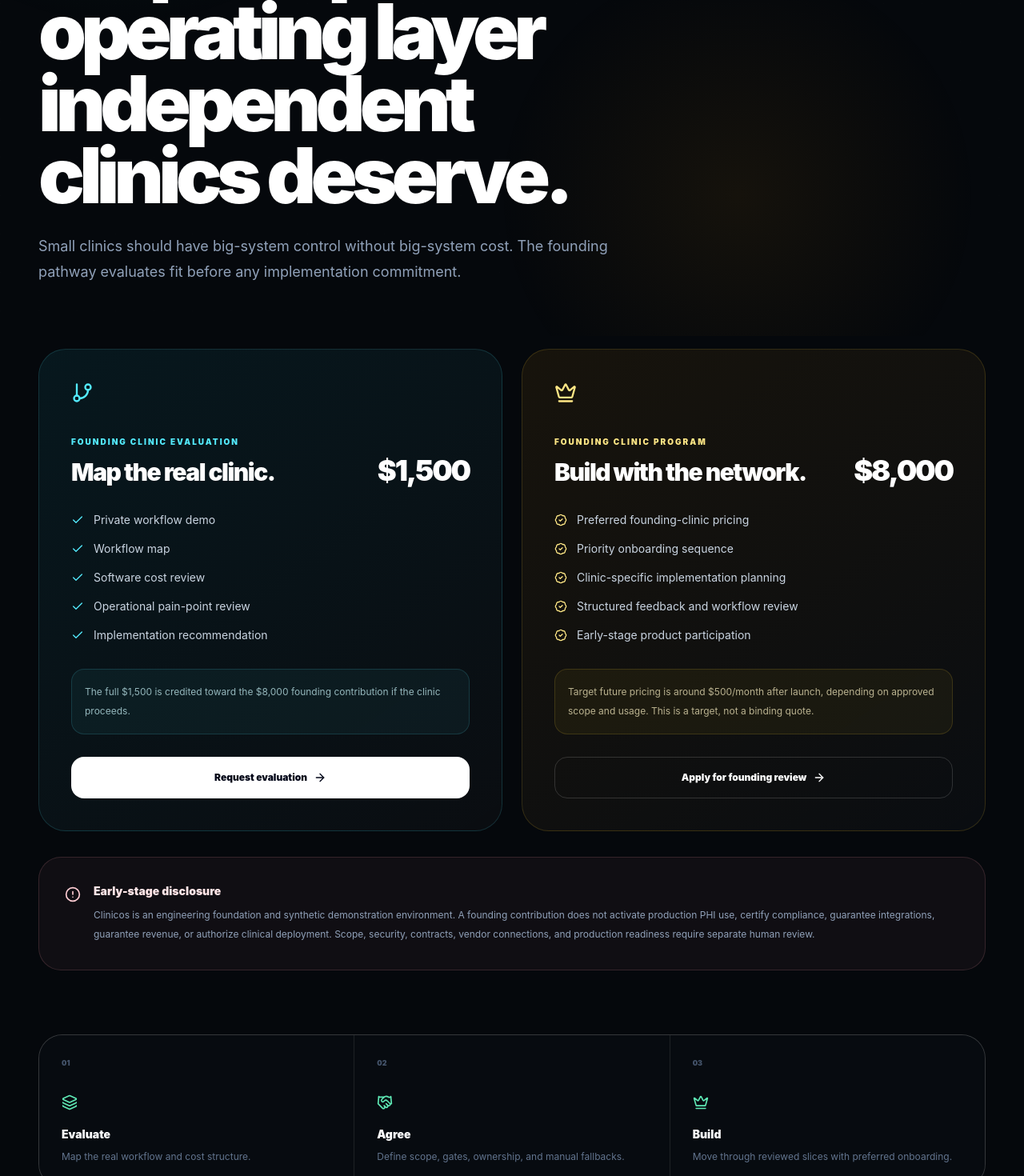
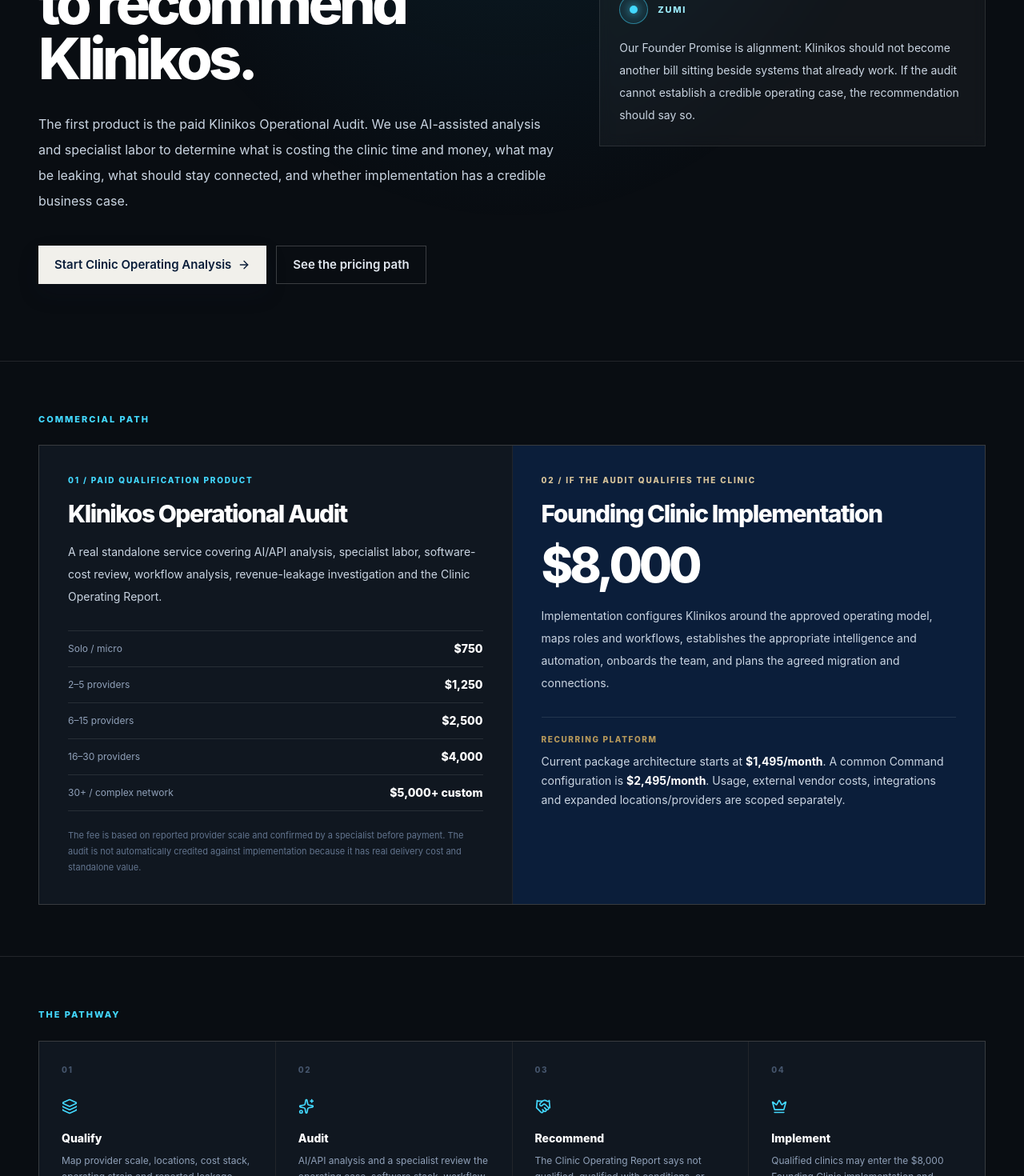
Before and after one commit to jcamacho611/Clinicos-by-Zumi, a Next.js app: page /founding-clinic in a window 1280 px wide. Shown: the part 380-1850 px from the top of the page at 80% size. Built offline with nearby package versions, Linux system fonts and the light colour scheme.

Commit message:
design: restore Claude founding journey with current pricing

```diff
--- a/src/app/founding-clinic/page.tsx
+++ b/src/app/founding-clinic/page.tsx
@@ -1,26 +1,81 @@
-import { ArrowRight, BadgeCheck, Check, CircleAlert, Crown, GitBranch, Handshake, Layers3 } from "lucide-react";
-import { CinematicReveal } from "@/components/sales/cinematic-reveal";
-import { SalesIntakeForm } from "@/components/sales/sales-intake-form";
-import { SalesSiteShell } from "@/components/sales/sales-site-shell";
-import { StatusPill } from "@/components/sales/status-pill";
+import Link from "next/link";
+import { ArrowRight, Crown, Handshake, Layers3, ShieldCheck, Sparkles } from "lucide-react";
+import { Button } from "@/components/ui/button";
+import { HumanReviewBanner, MissionPhaseProgress, NoPHINotice, ZumiBriefingPanel, ZumiCommandShell } from "@/components/command/zumi-command-shell";
+
+export const metadata = {
+  title: "Founding Clinic Qualification — Klinikos by Zumi",
+  description: "The Klinikos pathway begins with a paid AI-assisted, specialist-reviewed Operational Audit, then offers qualified clinics an $8,000 Founding Clinic implementation.",
+};
+
+const auditTiers = [
+  ["Solo / micro", "$750"],
+  ["2–5 providers", "$1,250"],
+  ["6–15 providers", "$2,500"],
+  ["16–30 providers", "$4,000"],
+  ["30+ / complex network", "$5,000+ custom"],
+] as const;
+
+const pathway = [
+  { icon: Layers3, title: "Qualify", body: "Map provider scale, locations, cost stack, operating strain and reported leakage without collecting PHI." },
+  { icon: Sparkles, title: "Audit", body: "AI/API analysis and a specialist review the operating case, software stack, workflow and financial signals." },
+  { icon: Handshake, title: "Recommend", body: "The Clinic Operating Report says not qualified, qualified with conditions, or Founding Clinic qualified." },
+  { icon: Crown, title: "Implement", body: "Qualified clinics may enter the $8,000 Founding Clinic implementation and separately scoped recurring platform relationship." },
+] as const;
 
 export default function FoundingClinicPage() {
   return (
-    <SalesSiteShell>
-      <section className="mx-auto max-w-[1500px] px-5 pb-24 pt-20 sm:px-8 lg:px-12 lg:pt-28">
-        <CinematicReveal className="max-w-5xl"><div className="flex flex-wrap gap-2"><StatusPill status="Human review required" /><StatusPill status="Requires production review" /></div><p className="mt-8 text-[10px] font-black uppercase tracking-[.24em] text-amber-200">Founding clinic pathway</p><h1 className="mt-5 text-balance text-6xl font-black leading-[.94] tracking-[-.07em] sm:text-8xl">Help shape the operating layer independent clinics deserve.</h1><p className="mt-7 max-w-3xl text-lg leading-8 text-slate-400">Small clinics should have big-system control without big-system cost. The founding pathway evaluates fit before any implementation commitment.</p></CinematicReveal>
-
-        <div className="mt-20 grid gap-6 lg:grid-cols-2">
-          <CinematicReveal className="relative overflow-hidden rounded-[34px] border border-cyan-300/15 bg-[linear-gradient(145deg,rgba(34,211,238,.08),rgba(255,255,255,.025))] p-7 sm:p-10" delay={0.08}><GitBranch className="size-7 text-cyan-300" /><div className="mt-10 flex items-end justify-between"><div><p className="text-[10px] font-black uppercase tracking-[.2em] text-cyan-300">Founding Clinic Evaluation</p><h2 className="mt-3 text-3xl font-black tracking-[-.05em]">Map the real clinic.</h2></div><p className="text-4xl font-black tracking-[-.06em]">$1,500</p></div><div className="mt-8 space-y-4">{["Private workflow demo", "Workflow map", "Software cost review", "Operational pain-point review", "Implementation recommendation"].map((item) => <p className="flex items-center gap-3 text-sm text-slate-300" key={item}><Check className="size-4 text-cyan-300" />{item}</p>)}</div><p className="mt-8 rounded-2xl border border-cyan-300/15 bg-cyan-300/[.05] p-4 text-xs leading-6 text-cyan-100/70">The full $1,500 is credited toward the $8,000 founding contribution if the clinic proceeds.</p><a className="mt-7 flex h-13 items-center justify-center gap-2 rounded-2xl bg-white text-xs font-black text-slate-950 hover:bg-cyan-200" href="#evaluation">Request evaluation <ArrowRight className="size-4" /></a></CinematicReveal>
-          <CinematicReveal className="relative overflow-hidden rounded-[34px] border border-amber-300/15 bg-[linear-gradient(145deg,rgba(245,158,11,.08),rgba(255,255,255,.025))] p-7 sm:p-10" delay={0.14}><Crown className="size-7 text-amber-200" /><div className="mt-10 flex items-end justify-between"><div><p className="text-[10px] font-black uppercase tracking-[.2em] text-amber-200">Founding Clinic Program</p><h2 className="mt-3 text-3xl font-black tracking-[-.05em]">Build with the network.</h2></div><p className="text-4xl font-black tracking-[-.06em]">$8,000</p></div><div className="mt-8 space-y-4">{["Preferred founding-clinic pricing", "Priority onboarding sequence", "Clinic-specific implementation planning", "Structured feedback and workflow review", "Early-stage product participation"].map((item) => <p className="flex items-center gap-3 text-sm text-slate-300" key={item}><BadgeCheck className="size-4 text-amber-200" />{item}</p>)}</div><p className="mt-8 rounded-2xl border border-amber-300/15 bg-amber-300/[.05] p-4 text-xs leading-6 text-amber-100/70">Target future pricing is around $500/month after launch, depending on approved scope and usage. This is a target, not a binding quote.</p><a className="mt-7 flex h-13 items-center justify-center gap-2 rounded-2xl border border-white/15 text-xs font-black hover:border-amber-200/40 hover:bg-amber-200/10" href="#evaluation">Apply for founding review <ArrowRight className="size-4" /></a></CinematicReveal>
+    <ZumiCommandShell>
+      <section aria-labelledby="founding-heading" className="border-b border-white/10">
+        <div className="mx-auto grid max-w-[1500px] gap-12 px-5 py-16 sm:px-8 lg:grid-cols-[1.15fr_.85fr] lg:items-center lg:px-12 lg:py-24">
+          <div>
+            <MissionPhaseProgress current="offer" />
+            <p className="mt-8 text-[11px] font-extrabold uppercase tracking-[.2em] text-[#b89a5b]">Founding Clinic Qualification</p>
+            <h1 className="mt-4 max-w-4xl text-balance text-5xl font-extrabold leading-[.96] tracking-[-.065em] text-white sm:text-6xl lg:text-7xl" id="founding-heading">We earn the right to recommend Klinikos.</h1>
+            <p className="mt-8 max-w-2xl text-base leading-8 text-slate-300">The first product is the paid Klinikos Operational Audit. We use AI-assisted analysis and specialist labor to determine what is costing the clinic time and money, what may be leaking, what should stay connected, and whether implementation has a credible business case.</p>
+            <div className="mt-10 flex flex-col gap-3 sm:flex-row"><Button asChild className="rounded-none bg-[#f1f0eb] text-[#0b1e3a] hover:bg-white" size="lg"><Link href="/sales">Start Clinic Operating Analysis <ArrowRight className="size-4" /></Link></Button><Button asChild className="rounded-none border border-white/20 bg-transparent text-slate-200 hover:bg-white/[.04] hover:text-white" size="lg" variant="secondary"><Link href="#pricing">See the pricing path</Link></Button></div>
+          </div>
+          <ZumiBriefingPanel active>Our Founder Promise is alignment: Klinikos should not become another bill sitting beside systems that already work. If the audit cannot establish a credible operating case, the recommendation should say so.</ZumiBriefingPanel>
         </div>
-
-        <CinematicReveal className="mt-8 flex items-start gap-4 rounded-[28px] border border-rose-300/15 bg-rose-300/[.045] p-6 sm:p-8" delay={0.18}><CircleAlert className="mt-1 size-5 shrink-0 text-rose-200" /><div><p className="text-sm font-black text-rose-100">Early-stage disclosure</p><p className="mt-2 text-xs leading-6 text-slate-400">Clinicos is an engineering foundation and synthetic demonstration environment. A founding contribution does not activate production PHI use, certify compliance, guarantee integrations, guarantee revenue, or authorize clinical deployment. Scope, security, contracts, vendor connections, and production readiness require separate human review.</p></div></CinematicReveal>
-
-        <div className="mt-20 grid gap-px overflow-hidden rounded-[30px] border border-white/10 bg-white/10 sm:grid-cols-3">{[[Layers3, "Evaluate", "Map the real workflow and cost structure."], [Handshake, "Agree", "Define scope, gates, ownership, and manual fallbacks."], [Crown, "Build", "Move through reviewed slices with preferred onboarding."]].map(([Icon, title, body], index) => <div className="bg-[#070b10] p-7" key={title as string}><p className="text-[9px] font-black text-slate-600">0{index + 1}</p><Icon className="mt-8 size-5 text-emerald-300" /><h3 className="mt-5 text-sm font-black">{title as string}</h3><p className="mt-2 text-xs leading-5 text-slate-500">{body as string}</p></div>)}</div>
       </section>
 
-      <section className="border-y border-white/[.08] bg-black/20" id="evaluation"><div className="mx-auto max-w-[1500px] px-5 py-20 sm:px-8 lg:px-12 lg:py-28"><div className="mb-10 max-w-3xl"><p className="text-[10px] font-black uppercase tracking-[.22em] text-cyan-300">Founding fit intake</p><h2 className="mt-4 text-4xl font-black tracking-[-.055em] sm:text-5xl">Start with the workflow. Earn the next step.</h2></div><SalesIntakeForm defaultOffer="founding_clinic_evaluation" /></div></section>
-    </SalesSiteShell>
+      <section className="border-b border-white/10" id="pricing">
+        <div className="mx-auto max-w-[1500px] px-5 py-16 sm:px-8 lg:px-12">
+          <p className="text-[11px] font-extrabold uppercase tracking-[.18em] text-[#43d9ff]">Commercial path</p>
+          <div className="mt-6 grid gap-px border border-white/10 bg-white/10 lg:grid-cols-2">
+            <article className="bg-[#101720] p-7 sm:p-9">
+              <p className="text-[10px] font-extrabold uppercase tracking-[.18em] text-[#43d9ff]">01 / Paid qualification product</p>
+              <h2 className="mt-4 text-3xl font-extrabold tracking-[-.05em] text-white">Klinikos Operational Audit</h2>
+              <p className="mt-4 text-sm leading-7 text-slate-300">A real standalone service covering AI/API analysis, specialist labor, software-cost review, workflow analysis, revenue-leakage investigation and the Clinic Operating Report.</p>
+              <dl className="mt-7 divide-y divide-white/10 border-y border-white/10">{auditTiers.map(([size, price]) => <div className="flex items-center justify-between gap-5 py-3" key={size}><dt className="text-[12px] text-slate-400">{size}</dt><dd className="text-sm font-extrabold text-white">{price}</dd></div>)}</dl>
+              <p className="mt-5 text-[11px] leading-5 text-slate-500">The fee is based on reported provider scale and confirmed by a specialist before payment. The audit is not automatically credited against implementation because it has real delivery cost and standalone value.</p>
+            </article>
+            <article className="bg-[#0b1e3a] p-7 sm:p-9">
+              <p className="text-[10px] font-extrabold uppercase tracking-[.18em] text-[#d9c59b]">02 / If the audit qualifies the clinic</p>
+              <h2 className="mt-4 text-3xl font-extrabold tracking-[-.05em] text-white">Founding Clinic Implementation</h2>
+              <p className="mt-4 text-6xl font-extrabold tracking-[-.07em] text-white">$8,000</p>
+              <p className="mt-5 text-sm leading-7 text-slate-300">Implementation configures Klinikos around the approved operating model, maps roles and workflows, establishes the appropriate intelligence and automation, onboards the team, and plans the agreed migration and connections.</p>
+              <div className="mt-7 border-t border-white/10 pt-5"><p className="text-[10px] font-extrabold uppercase tracking-[.16em] text-[#b89a5b]">Recurring platform</p><p className="mt-2 text-sm leading-6 text-slate-300">Current package architecture starts at <strong className="text-white">$1,495/month</strong>. A common Command configuration is <strong className="text-white">$2,495/month</strong>. Usage, external vendor costs, integrations and expanded locations/providers are scoped separately.</p></div>
+            </article>
+          </div>
+        </div>
+      </section>
+
+      <section className="border-b border-white/10">
+        <div className="mx-auto max-w-[1500px] px-5 py-16 sm:px-8 lg:px-12">
+          <p className="text-[11px] font-extrabold uppercase tracking-[.18em] text-[#43d9ff]">The pathway</p>
+          <ol className="mt-6 grid gap-px border border-white/10 bg-white/10 md:grid-cols-2 xl:grid-cols-4">{pathway.map((step, index) => <li className="bg-[#101720] p-7" key={step.title}><p className="text-[10px] font-extrabold tracking-[.16em] text-slate-600">0{index + 1}</p><step.icon aria-hidden="true" className="mt-7 size-5 text-[#43d9ff]" /><h3 className="mt-5 text-sm font-extrabold text-white">{step.title}</h3><p className="mt-2 text-[12px] leading-5 text-slate-400">{step.body}</p></li>)}</ol>
+        </div>
+      </section>
+
+      <section className="mx-auto max-w-[1500px] px-5 py-16 sm:px-8 lg:px-12">
+        <div className="grid gap-8 border border-[#b89a5b]/30 bg-[#b89a5b]/[.06] p-7 sm:p-10 lg:grid-cols-[.9fr_1.1fr]">
+          <div><ShieldCheck className="size-6 text-[#b89a5b]" /><p className="mt-6 text-[10px] font-extrabold uppercase tracking-[.2em] text-[#d9c59b]">The Klinikos Founder Promise</p><h2 className="mt-3 text-3xl font-extrabold tracking-[-.05em] text-white">Do not add technology without a credible reason.</h2></div>
+          <div className="space-y-4 text-sm leading-7 text-slate-300"><p>We built Klinikos from the operator side of the problem. A clinic can already be paying thousands every month for EHR, billing, scheduling, phones, coding, staffing and separate subscriptions while the owner still carries tedious administrative work after the last patient leaves.</p><p>We will not recommend replacing a working system merely to increase the Klinikos bill. The audit should show what can credibly be cut, captured, organized, assisted or connected before implementation is offered.</p><p>No savings or revenue outcome is guaranteed. Financial figures are tagged as verified, clinic-reported, estimated or unknown.</p></div>
+        </div>
+        <div className="mt-8 grid gap-4 lg:grid-cols-2"><NoPHINotice /><HumanReviewBanner /></div>
+        <div className="mt-10"><Button asChild className="rounded-none bg-[#1677a8] text-white hover:bg-[#1a84ba]" size="lg"><Link href="/sales">Build my operating map <ArrowRight className="size-4" /></Link></Button></div>
+      </section>
+    </ZumiCommandShell>
   );
 }
```
